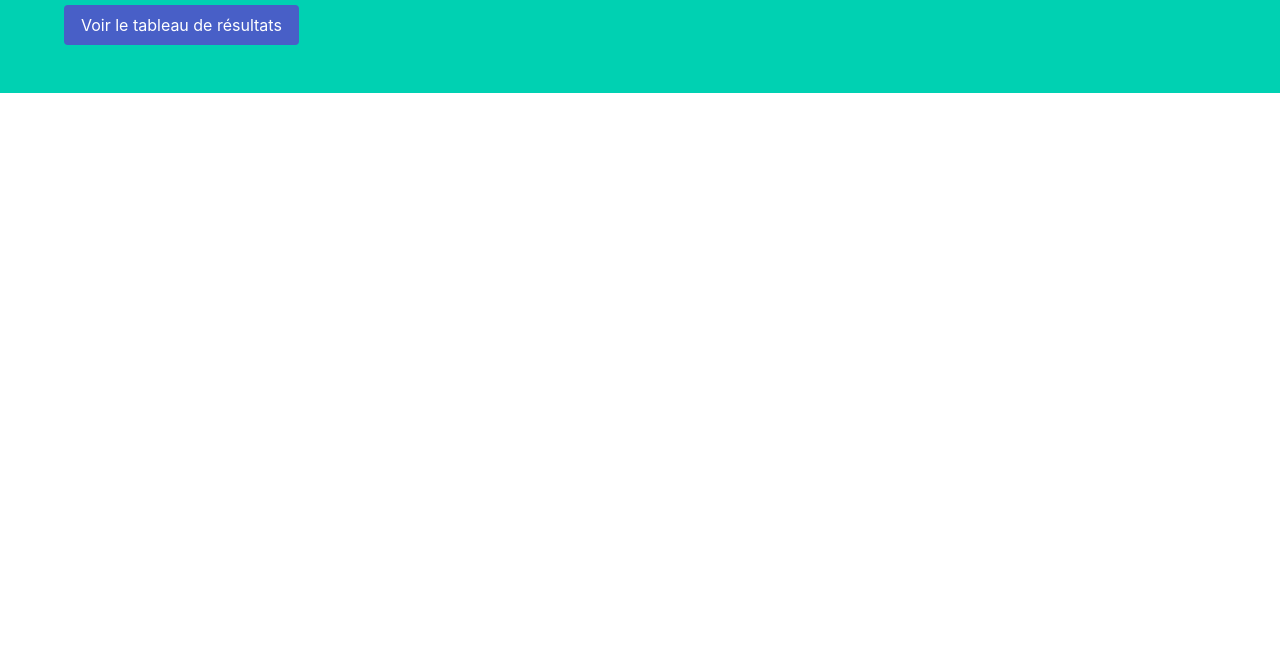
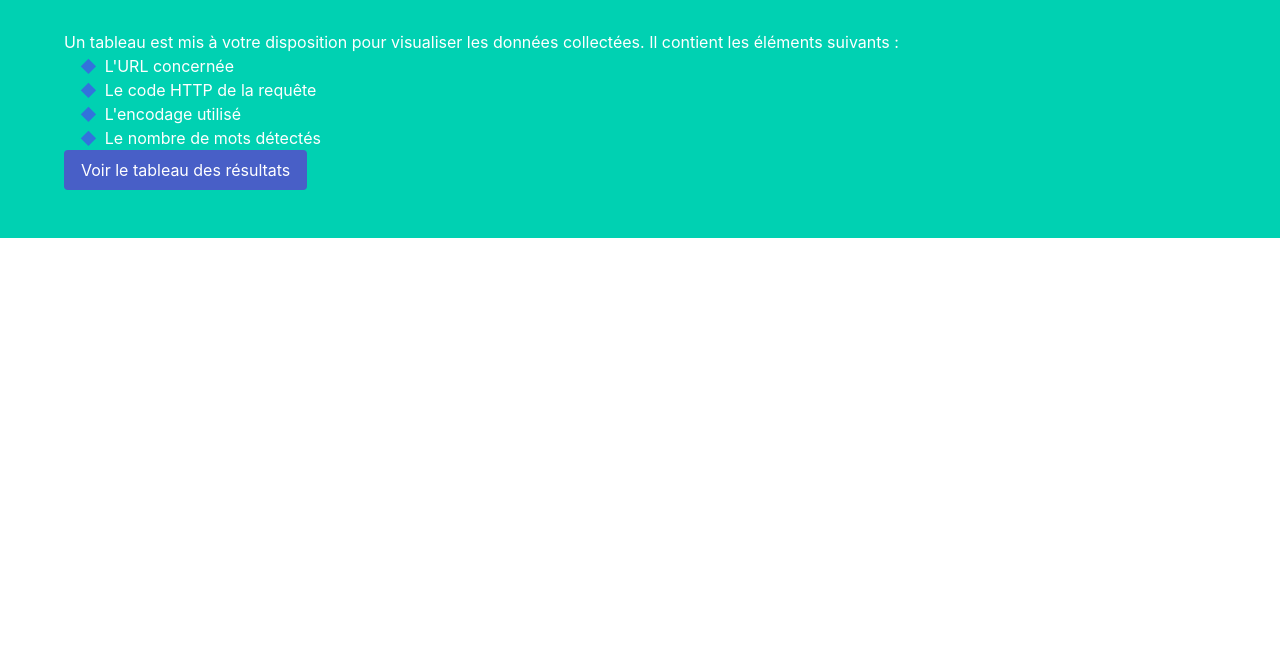
Before and after one commit to Ihsane39/tuto-page, a plain HTML site: page index.html in a window 1280 px wide. Shown: the part 132-800 px from the top of the page. Drawn offline with nearby package versions, Linux system fonts and the light colour scheme.

Commit message:
Update index.html

```diff
--- a/index.html
+++ b/index.html
@@ -4,15 +4,36 @@
     <meta charset="UTF-8">
     <meta name="viewport" content="width=device-width, initial-scale=1.0">
     <title>Accueil - Mini-Projet</title>
+    <!-- Intégration de Bulma -->
     <link href="https://cdn.jsdelivr.net/npm/bulma@0.9.4/css/bulma.min.css" rel="stylesheet">
+    <style>
+        /* Style pour les puces losanges */
+        ul.losange {
+            list-style-type: none;
+            padding-left: 1em;
+        }
+        ul.losange li::before {
+            content: "◆";
+            color: #3273dc; /* Couleur des losanges, assortie au thème Bulma */
+            margin-right: 0.5em;
+        }
+    </style>
 </head>
 <body>
+    <!-- En-tête avec présentation -->
     <section class="hero is-primary">
         <div class="hero-body">
             <div class="container">
-                <h1 class="title">Mini-Projet</h1>
-                <p class="subtitle">Bienvenue dans mon mini-projet de présentation de données en HTML.</p>
-                <a href="tableau-fr.html" class="button is-link">Voir le tableau de résultats</a>
+                <h1 class="title">Mini-Projet HTML</h1>
+                <p class="subtitle">Ce mini-projet, conçu comme une introduction au projet collectif, a pour objectif de fournir des informations sur le contenu extrait d'une série d'URLs.</p>
+                <p>Un tableau est mis à votre disposition pour visualiser les données collectées. Il contient les éléments suivants :</p>
+                <ul class="losange">
+                    <li>L'URL concernée</li>
+                    <li>Le code HTTP de la requête</li>
+                    <li>L'encodage utilisé</li>
+                    <li>Le nombre de mots détectés</li>
+                </ul>
+                <a href="tableau-fr.html" class="button is-link">Voir le tableau des résultats</a>
             </div>
         </div>
     </section>
```
